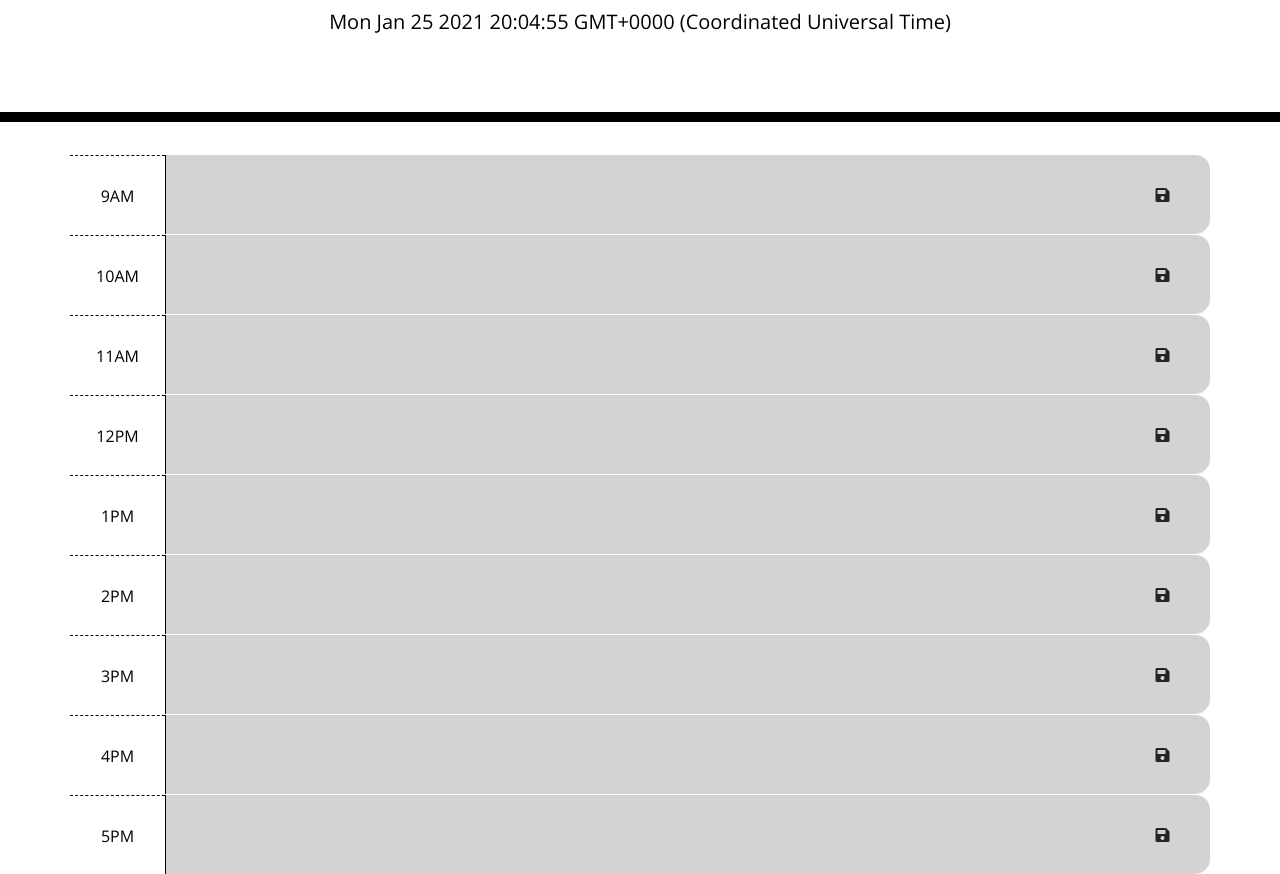
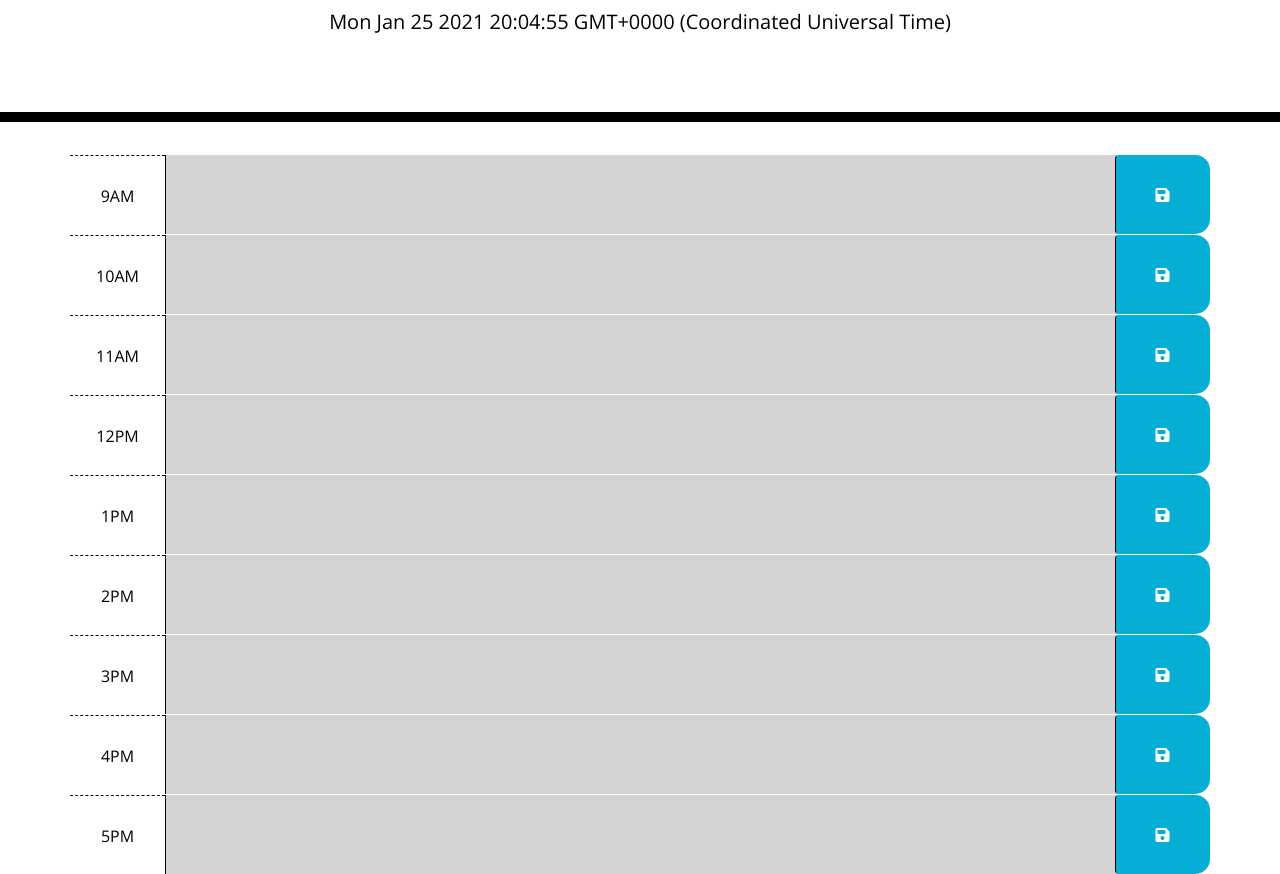
Before and after one commit to epmjj4/ProjectDayPlanner, a plain HTML site: page index.html in a window 1280 px wide. Shown: the part 182-1056 px from the top of the page. Drawn offline with nearby package versions, Linux system fonts and the light colour scheme.

Commit message:
updated CSS to fix typos and got local storage to work in console application

```diff
--- a/index.html
+++ b/index.html
@@ -29,9 +29,6 @@
       <button class="btn savBtn col-md-1"><i class="fas fa-save"></i></button>
     </div>
 
-  </div>
-
-  <div class="container">
     <!-- 10am time Block-->
     <div id="10-hour" class="row time-block">
       <div class="col-md-1 hour">
@@ -41,9 +38,6 @@
       <button class="btn savBtn col-md-1"><i class="fas fa-save"></i></button>
     </div>
 
-  </div>
-
-  <div class="container">
     <!-- 11am time Block-->
     <div id="11-hour" class="row time-block">
       <div class="col-md-1 hour">
@@ -53,9 +47,6 @@
       <button class="btn savBtn col-md-1"><i class="fas fa-save"></i></button>
     </div>
 
-  </div>
-
-  <div class="container">
     <!-- 12pm time Block-->
     <div id="12-hour" class="row time-block">
       <div class="col-md-1 hour">
@@ -65,9 +56,7 @@
       <button class="btn savBtn col-md-1"><i class="fas fa-save"></i></button>
     </div>
 
-  </div>
 
-  <div class="container">
     <!-- 1pm time Block-->
     <div id="13-hour" class="row time-block">
       <div class="col-md-1 hour">
@@ -77,9 +66,7 @@
       <button class="btn savBtn col-md-1"><i class="fas fa-save"></i></button>
     </div>
 
-  </div>
 
-  <div class="container">
     <!-- 2pm time Block-->
     <div id="14-hour" class="row time-block">
       <div class="col-md-1 hour">
@@ -89,9 +76,9 @@
       <button class="btn savBtn col-md-1"><i class="fas fa-save"></i></button>
     </div>
 
-  </div>
 
-  <div class="container">
+
+
     <!-- 3pm time Block-->
     <div id="15-hour" class="row time-block">
       <div class="col-md-1 hour">
@@ -101,9 +88,10 @@
       <button class="btn savBtn col-md-1"><i class="fas fa-save"></i></button>
     </div>
 
-  </div>
 
-  <div class="container">
+
+
+
       <!-- 4pm time Block-->
       <div id="16-hour" class="row time-block">
         <div class="col-md-1 hour">
@@ -113,9 +101,9 @@
         <button class="btn savBtn col-md-1"><i class="fas fa-save"></i></button>
       </div>
 
-  </div>
 
-  <div class="container">
+
+
       <!-- 5pm time Block-->
       <div id="17-hour" class="row time-block">
         <div class="col-md-1 hour">
--- a/logic.js
+++ b/logic.js
@@ -7,7 +7,7 @@ $(document).ready(function () {
     $('.savBtn').on('click', function(event){
         console.log(event.target);
         // grab values
-        var input = $(this).sibling('.description').val();
+        var input = $(this).siblings('.description').val();
         var blockTime = $(this).parent().attr('id');
 
         //setvalues in local storage
--- a/style.css
+++ b/style.css
@@ -57,7 +57,7 @@ body {
     color: white;
   }
 
-  .saveBtn {
+  .savBtn {
     border-left: 1px solid black;
     border-top-right-radius: 15px;
     border-bottom-right-radius: 15px;
@@ -65,7 +65,7 @@ body {
     color: white;
   }
 
-  .saveBtn i:hover {
+  .savBtn i:hover {
     font-size: 20px;
     transition: all .3s ease-in-out;
   }
```
Lines whose indentation alone changed are shown as unchanged.
